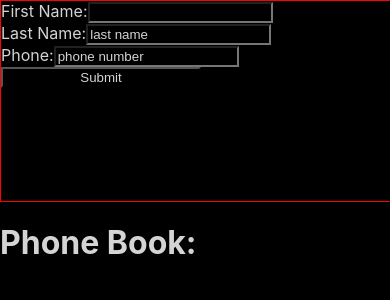
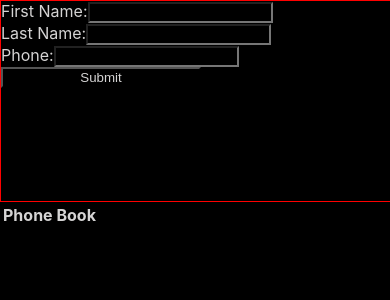
Before and after one commit to C-STYR/react-phonebook, a React (Create React App) app: page / in a window 390 px wide. Shown: the top 300 px of the page. Built offline with nearby package versions, Linux system fonts and the light colour scheme.

Commit message:
building out phone book display

```diff
--- a/src/App.css
+++ b/src/App.css
@@ -20,3 +20,7 @@
 .submit {
   width: 200px;
 }
+
+.table {
+  border: 1px solid blue;
+}
--- a/src/App.js
+++ b/src/App.js
@@ -5,12 +5,7 @@ import React from 'react';
 
 
 function App() {
-  const entries = [{
-    firstName: 'Cole',
-    lastName: 'Styron',
-    phone: '555-555-5555'
-  }];
-
+  const entries = [];
   return (
     <div className="App">
       <Inputs entries={entries}/>
@@ -27,7 +22,7 @@ function Inputs(props) {
   });
 
   const onChange = (e) => {
-    const {name, value } = e.target;
+    const { name, value } = e.target;
     setState((prevState) => ({
       ...prevState,
       [name]: value,
@@ -36,14 +31,15 @@ function Inputs(props) {
 
   const onSubmit = (e) => {
     e.preventDefault();
-    if (state.firstName.length && state.lastName.length && state.phone.length) {
-      const entryData = {
-        "firstName": state.firstName,
-        "lastName": state.lastName,
-        "phone": state.phone
-      }
-      state.entries.push(entryData)
-    }
+
+    const entryData = {
+      "firstName": state.firstName,
+      "lastName": state.lastName,
+      "phone": state.phone
+    };
+
+    props.entries.push(entryData);
+    console.log(props.entries, "I've submitted");
   }
 
   return (
@@ -51,15 +47,15 @@ function Inputs(props) {
       <form onSubmit={onSubmit} className="form">
         <label>
           First Name:
-          <input onChange={onChange} type="text" name="first name" value={state.firstName}/>
+          <input onChange={onChange} type="text" name="firstName" />
         </label>
         <label>
           Last Name:
-          <input onChange={onChange} type="text" name="last name" value="last name"/>
+          <input onChange={onChange} type="text" name="lastName" />
         </label>
         <label>
           Phone:
-          <input onChange={onChange} type="text" name="phone" value="phone number"/>
+          <input onChange={onChange} type="text" name="phone" />
         </label>
         <input className="submit" type="submit" value="Submit"/>
       </form>
@@ -67,9 +63,32 @@ function Inputs(props) {
   )
 }
 
-function PhoneBook() {
+function PhoneBook(props) {
+
+  const display = () => {
+    const entry = props.entries.map(e => {
+      return (
+        <tr>
+          <td>props.entries.firstName</td>
+          <td>props.entries.lastName</td>
+          <td>props.entries.phone</td>
+        </tr>
+      )
+    })
+    return entry;
+  }
   return (
-    <h1>Phone Book:</h1>
+    <div>
+      <table>
+        <thead>
+          <tr>
+            <th colSpan="3">Phone Book</th>
+          </tr>
+        </thead>
+        {display()}
+      </table>
+    </div>
+
   )
 }
 
```
